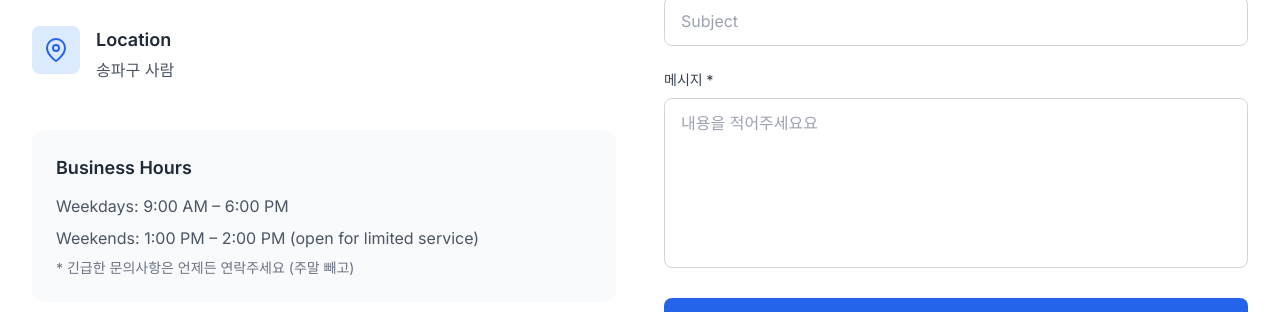
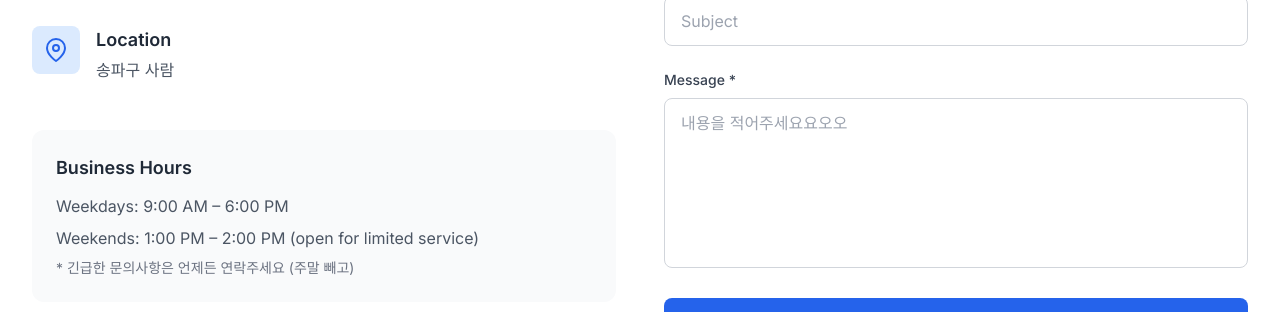
Before and after one commit to oikikomori/portfolio, a Next.js app in the folder client/: page / in a window 1280 px wide. Shown: the part 9248-9560 px from the top of the page. Built offline with nearby package versions, Linux system fonts and the light colour scheme; a web font is replaced by a local one.

Commit message:
google search console - txt 레코드값 추가

```diff
--- a/client/components/Contact.tsx
+++ b/client/components/Contact.tsx
@@ -265,7 +265,7 @@ export default function Contact() {
 
                 <div>
                   <label htmlFor="message" className="block text-sm font-medium text-gray-700 dark:text-gray-300 mb-2">
-                    메시지 *
+                    Message *
                   </label>
                   <textarea
                     id="message"
@@ -275,7 +275,7 @@ export default function Contact() {
                     required
                     rows={6}
                     className="input-field resize-none"
-                    placeholder="내용을 적어주세요요"
+                    placeholder="내용을 적어주세요요오오"
                   />
                 </div>
 
--- /dev/null
+++ b/client/public/googlef23a43ebacd7b2af.html
@@ -0,0 +1 @@
+google-site-verification: googlef23a43ebacd7b2af.html
```
